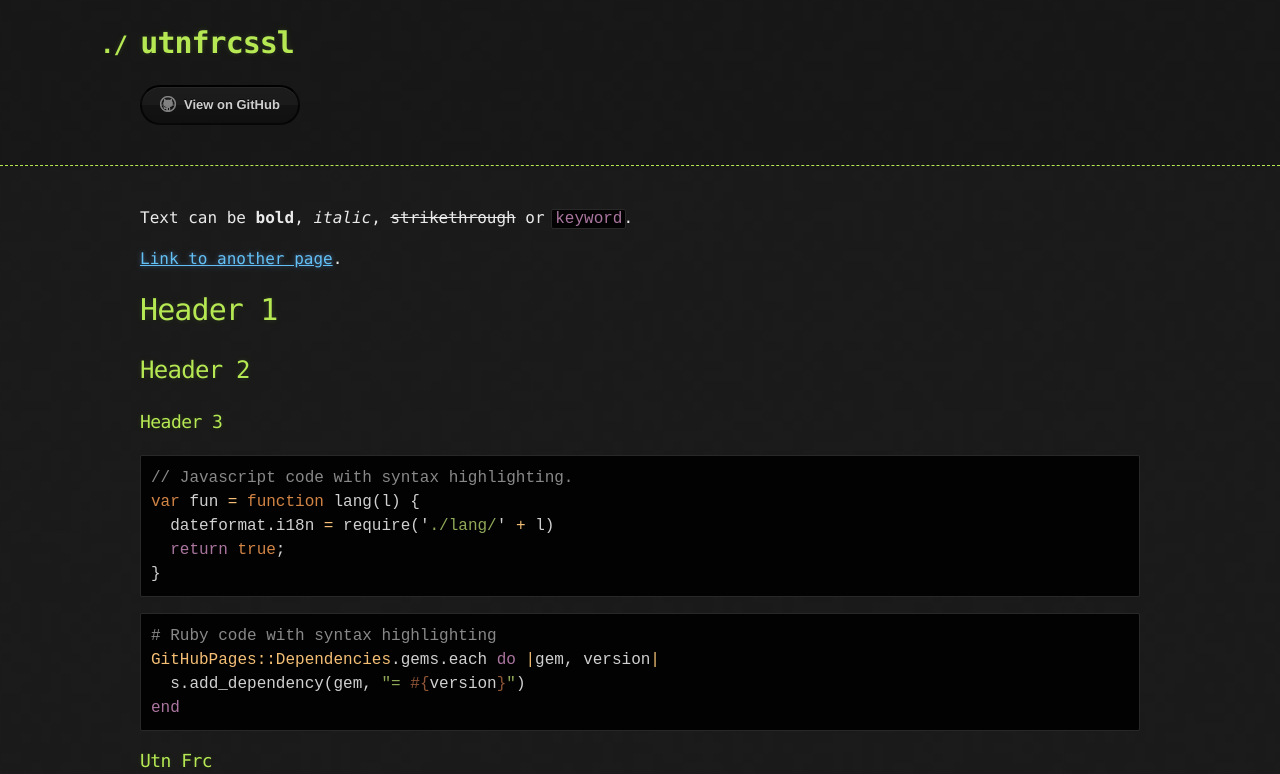
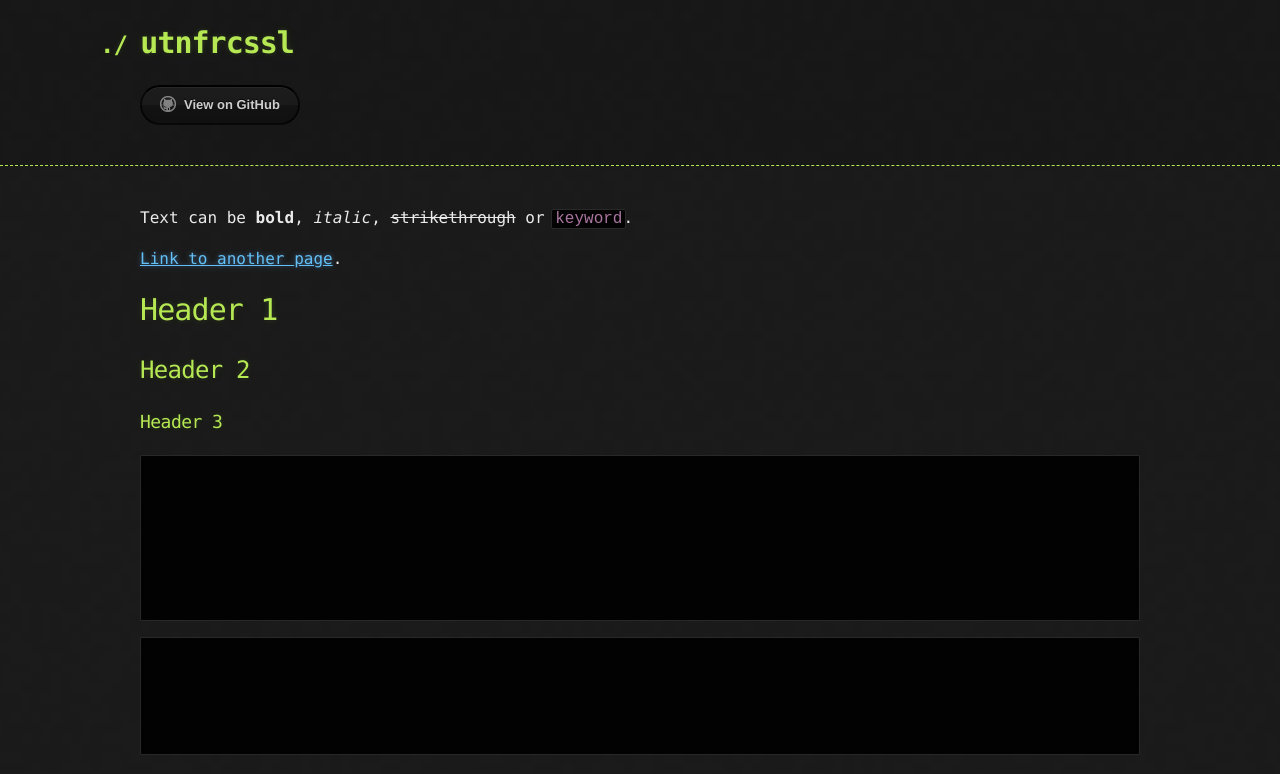
Before and after one commit to Ismael0351/utnfrcssl, a Jekyll site: the page built from index.md, in a window 1280 px wide. Shown: the top 774 px of the page. Built offline with Jekyll 4.4.1, drawn with Linux system fonts in a browser that asks for light colours; the repository's description, which GitHub fills in, is left out; grey boxes are pictures that could not be loaded.

Commit message:
Update index.md

````diff
--- a/index.md
+++ b/index.md
@@ -19,18 +19,19 @@ Text can be **bold**, _italic_, ~~strikethrough~~ or `keyword`.
 ### Header 3
 
 ```js
-// Javascript code with syntax highlighting.
-var fun = function lang(l) {
-  dateformat.i18n = require('./lang/' + l)
-  return true;
-}
+
+
+
+
+
+
 ```
 
-```ruby
-# Ruby code with syntax highlighting
-GitHubPages::Dependencies.gems.each do |gem, version|
-  s.add_dependency(gem, "= #{version}")
-end
+```
+
+
+
+
 ```
 
 
````
